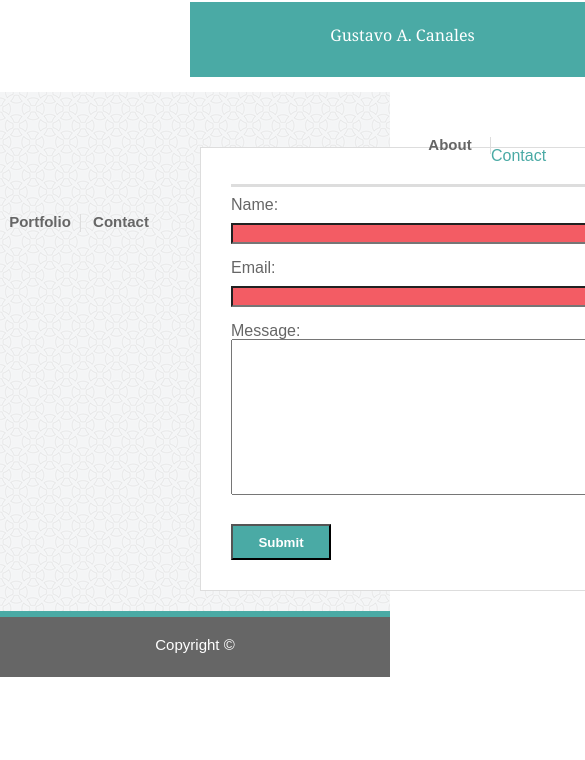
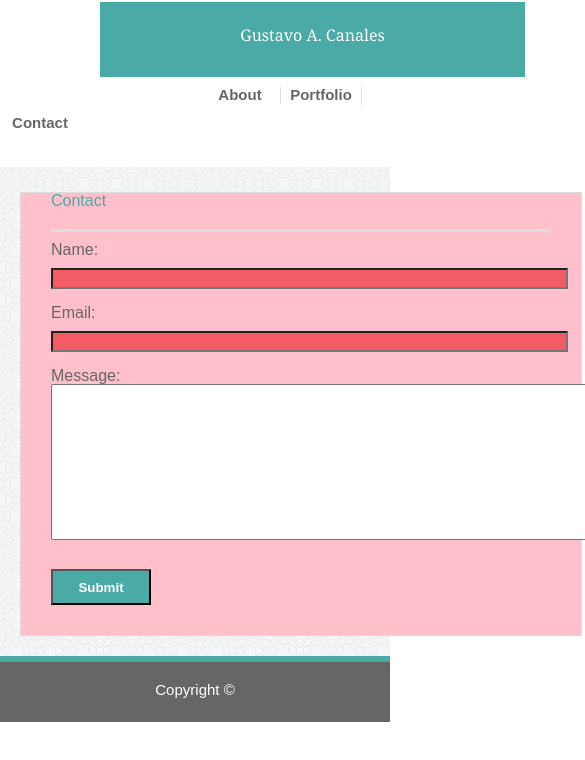
Before and after one commit to gcanales79/Responsive-Portfolio, a plain HTML site: page contact.html in a window 390 px wide. Shown: the top 760 px of the page, 585 px wide, since content can reach past the window. Drawn offline with Linux system fonts and the light colour scheme; files that its build step writes are made by us from their sources.

Commit message:
2 Version

```diff
--- a/assets/css/style.css
+++ b/assets/css/style.css
@@ -219,3 +219,58 @@ a:hover{
 input:invalid{
     background-color: rgb(243, 92, 100);
 }
+
+
+@media screen and (max-width: 768px){
+.main{
+    width: 660px;
+    background-color:gray;
+
+}
+
+#mainbody{
+    padding-left:20px;
+
+}
+
+
+h1{
+    margin-left: 20px;
+}
+.about{
+    margin-left:10px;
+}
+
+
+}
+
+
+@media screen and (max-width: 640px){
+.main{
+    width: 560px;
+    background-color: pink;
+    margin-top:20px;
+}
+
+h1{
+    float:none;
+    margin-left: 100px;
+}
+
+.about{
+    margin-left:200px;
+    margin-top:10px;
+}
+
+.portfolio{
+    margin-top:10px;
+}
+
+.contact{
+    margin-top:10px;
+    height: 18px;
+}
+
+
+
+}
--- a/contact.html
+++ b/contact.html
@@ -42,7 +42,7 @@
             <input type="email" name="email" required>
             <br><br>
             Message: <br>
-            <textarea name="message" rows="10" cols="125"></textarea>
+            <textarea name="message" rows="10" cols="70"></textarea>
             <br><br>
             <input type="submit" value="Submit">
         </form>
```
